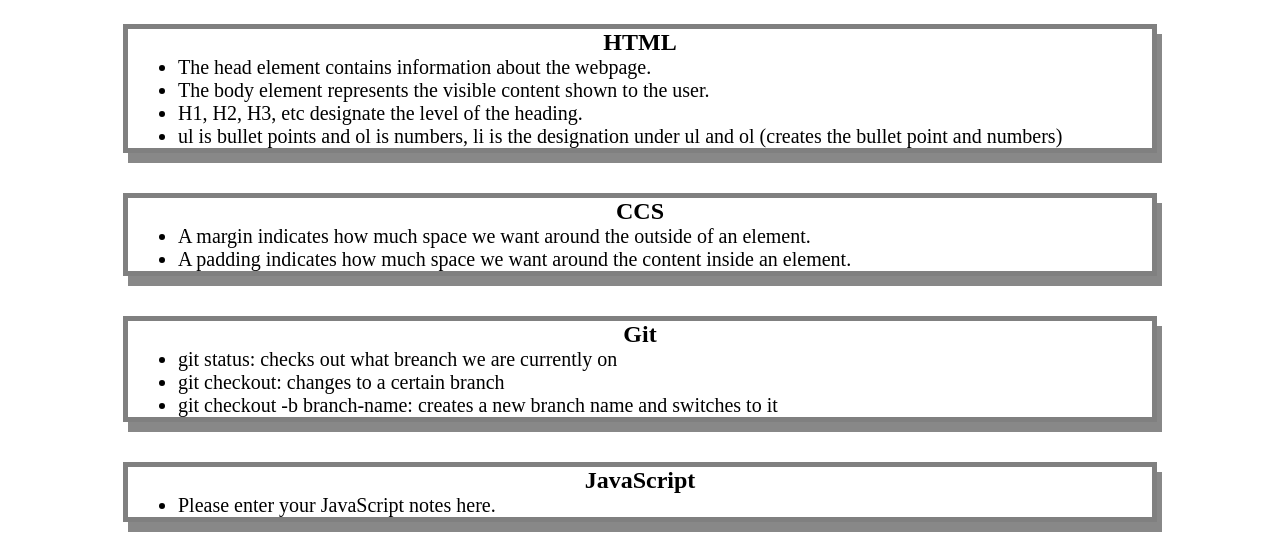
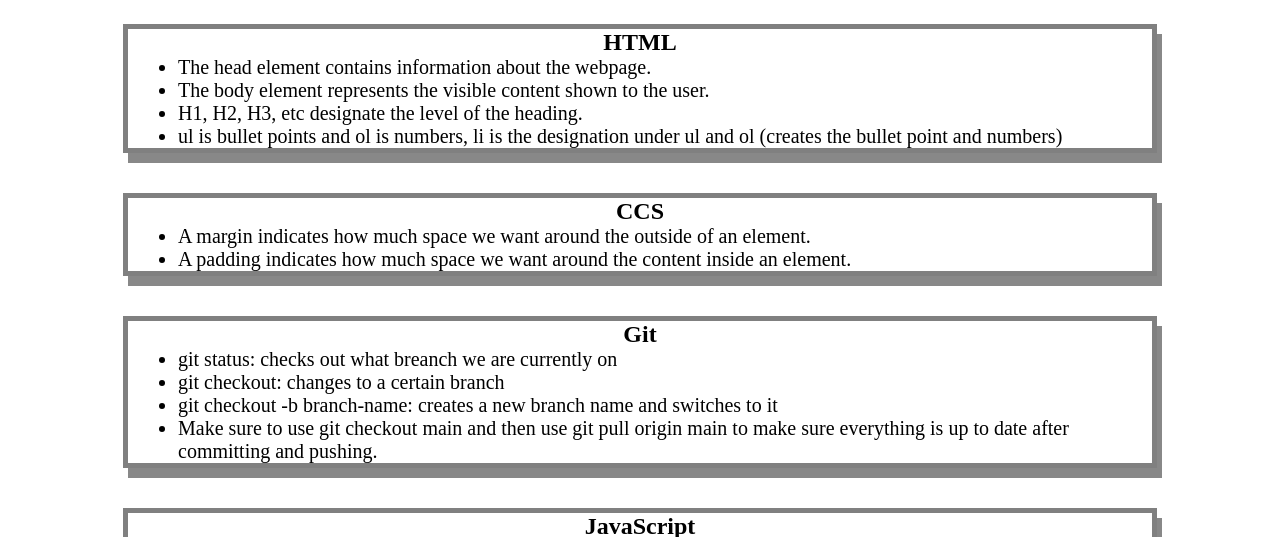
Before and after one commit to wangbrian26/Prework-Study-Guide, a plain HTML site: page index.html in a window 1280 px wide. Shown: the part 136-673 px from the top of the page. Drawn offline with Linux system fonts and the light colour scheme.

Commit message:
edited README

```diff
--- a/index.html
+++ b/index.html
@@ -39,6 +39,7 @@
           <li>git status: checks out what breanch we are currently on</li>
           <li>git checkout: changes to a certain branch</li>
           <li>git checkout -b branch-name: creates a new branch name and switches to it</li>
+          <li>Make sure to use git checkout main and then use git pull origin main to make sure everything is up to date after committing and pushing.</li>
         </ul>
       </section>
 
```
Also changed, not shown: 1 other file.
